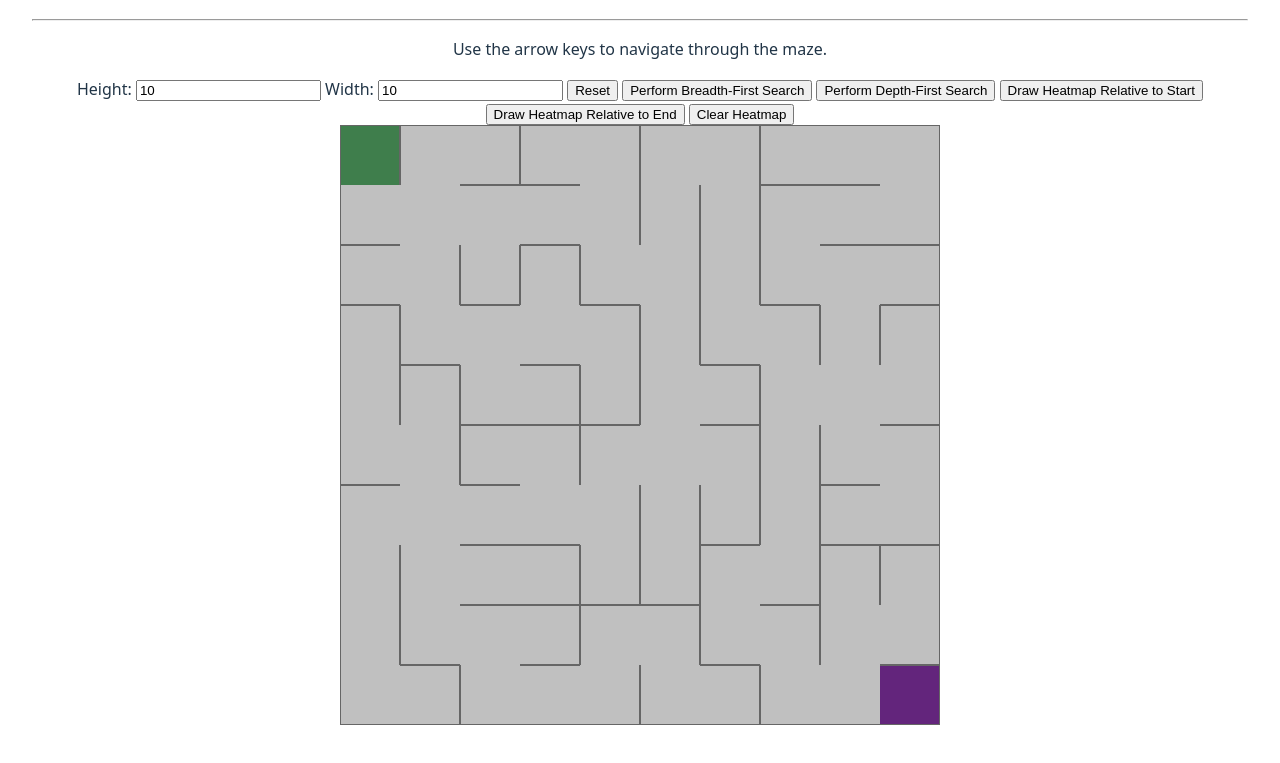
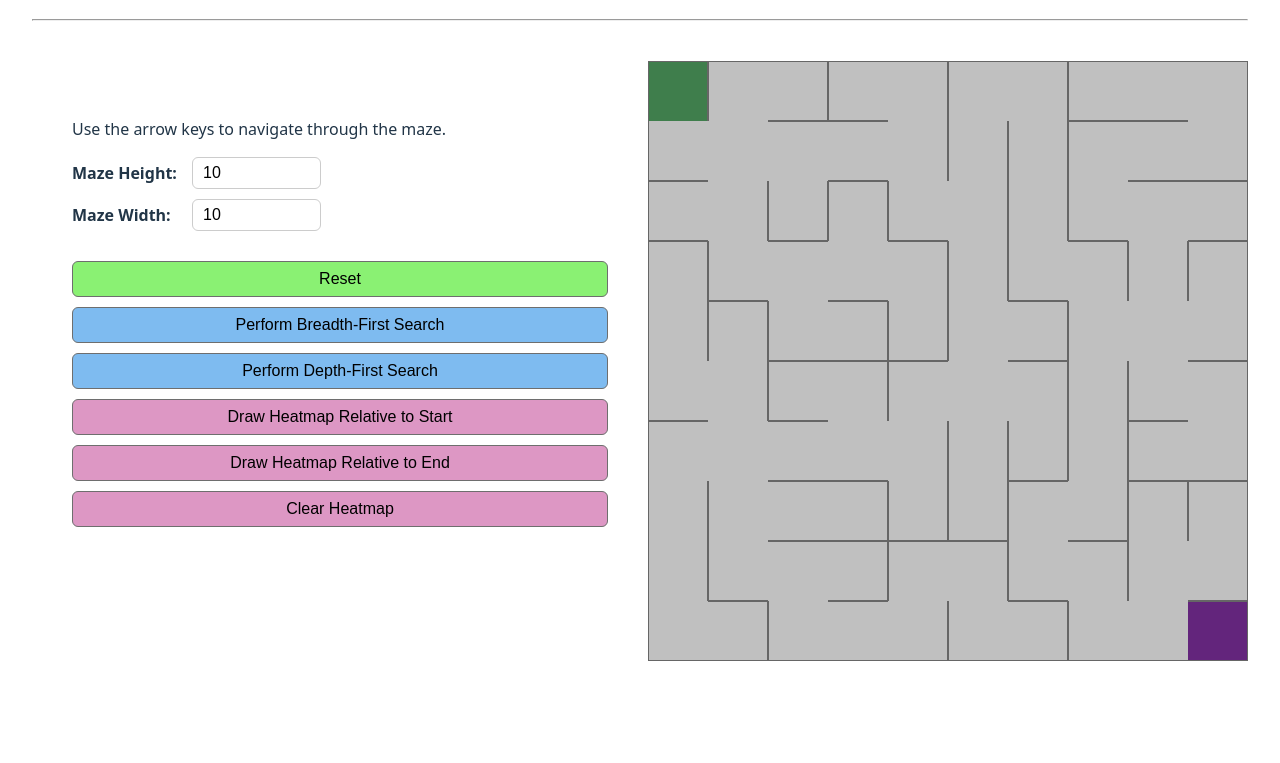
Before and after one commit to mpatankar6/maze-runner, a website built with Vite: page index.html in a window 1280 px wide. Shown: the part 104-867 px from the top of the page. After the commit the page ends 800 px from the top, so only its background shows below. Built offline with nearby package versions, Linux system fonts and the light colour scheme.

Commit message:
Beautify UI

```diff
--- a/index.html
+++ b/index.html
@@ -12,36 +12,52 @@
       <div id="maze">
         <aside id="controls">
           <p>Use the arrow keys to navigate through the maze.</p>
-          Height:
+          <div class="dimension-input">
+            <label for="maze-height-field"> Maze Height: </label>
             <input type="number" id="maze-height-field" value="10" />
-          Width:
+          </div>
+          <div class="dimension-input">
+            <label for="maze-width-field">Maze Width: </label>
             <input type="number" id="maze-width-field" value="10" />
-          <input type="button" id="reset-button" value="Reset" />
+          </div>
+          <div class="button-column">
             <input
               type="button"
+              class="reset-button"
+              id="reset-button"
+              value="Reset"
+            />
+            <input
+              type="button"
+              class="search-button"
               id="bfs-button"
               value="Perform Breadth-First Search"
             />
             <input
               type="button"
+              class="search-button"
               id="dfs-button"
               value="Perform Depth-First Search"
             />
             <input
               type="button"
+              class="heatmap-button"
               id="heatmap-relative-to-start-button"
               value="Draw Heatmap Relative to Start"
             />
             <input
               type="button"
+              class="heatmap-button"
               id="heatmap-relative-to-end-button"
               value="Draw Heatmap Relative to End"
             />
             <input
               type="button"
+              class="heatmap-button"
               id="clear-heatmap-button"
               value="Clear Heatmap"
             />
+          </div>
         </aside>
         <canvas id="maze-window" width="600" height="600">
           Canvas is unsupported in the current browser configuration.
--- a/src/styles/style.css
+++ b/src/styles/style.css
@@ -15,10 +15,58 @@
 
 body {
   margin: 0;
+}
+
+input[type="number"] {
+  padding: 6px 10px;
+  font-size: 1rem;
+  border: 1px solid #ccc;
+  border-radius: 6px;
+  width: 20%;
+}
+
+input[type="button"] {
+  padding: 8px 16px;
+  font-size: 1rem;
+  border-radius: 6px;
+  border: 1px solid rgb(110, 110, 110);
+  cursor: pointer;
+  transition: all 0.2s ease;
+}
+
+input[type="button"]:hover {
+  border-color: #ffffff;
+  border-width: 3px;
+}
+
+.button-column {
   display: flex;
-  place-items: center;
-  min-width: 320px;
-  min-height: 100vh;
+  flex-direction: column;
+  gap: 10px;
+  padding-top: 20px;
+}
+
+.reset-button {
+  background-color: #075418;
+}
+
+.search-button {
+  background-color: #213547;
+}
+
+.heatmap-button {
+  background-color: rgb(104, 0, 67);
+}
+
+.dimension-input {
+  margin: 10px 0;
+  display: flex;
+  align-items: center;
+}
+
+.dimension-input label {
+  font-weight: bold;
+  min-width: 120px;
 }
 
 #app {
@@ -26,6 +74,18 @@ body {
   margin: 0 auto;
   padding: 2rem;
   text-align: center;
+}
+
+#maze {
+  margin-top: 40px;
+  display: flex;
+  flex-direction: row;
+  text-align: left;
+}
+
+#controls {
+  padding: 40px;
+  width: 100%;
 }
 
 #maze-window {
@@ -37,4 +97,20 @@ body {
     color: #213547;
     background-color: #ffffff;
   }
+
+  .reset-button {
+    background-color: #8af173;
+  }
+
+  .search-button {
+    background-color: #7ebbf0;
+  }
+
+  .heatmap-button {
+    background-color: rgb(221, 151, 196);
+  }
+
+  input[type="button"]:hover {
+    border-color: #000000;
+  }
 }
```
Lines whose indentation alone changed are shown as unchanged.
